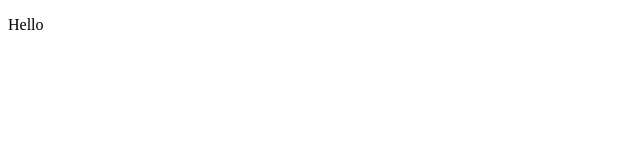
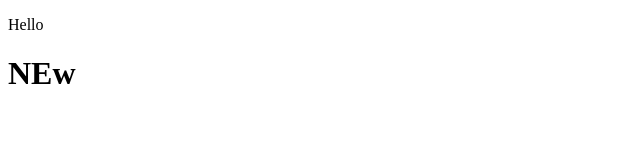
Before and after one commit to MD-SAKIB-HASNAT/Hackathon, a plain HTML site: page index.html in a window 1280 px wide. Shown: the whole page, without its empty margins (0-640 px from the left). Drawn offline with Linux system fonts and the light colour scheme.

Commit message:
add new h1

```diff
--- a/index.html
+++ b/index.html
@@ -7,6 +7,7 @@
 </head>
 <body>
     <p>Hello</p>
+    <h1>NEw</h1>
     <script src="script.js"></script>
 </body>
 </html>
```
